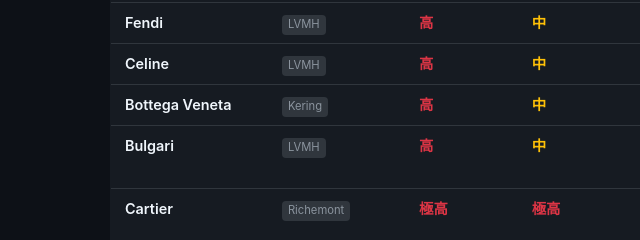
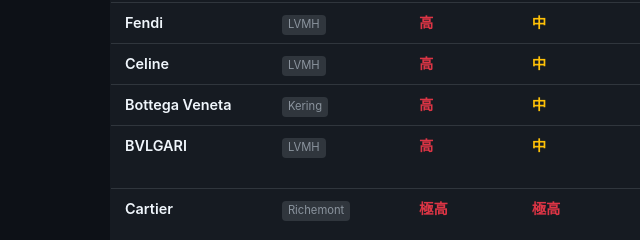
Before and after one commit to naokijodan/vero-sunglasses-guide, a plain HTML site: page sunglasses.html in a window 1280 px wide. Shown: the part 2039-2279 px from the top of the page, 0-640 px from the left. Drawn offline with Linux system fonts and the light colour scheme.

Commit message:
fix: Bulgari → BVLGARI（eBay検索キーワードに合わせた正式表記に修正）

```diff
--- a/sunglasses.html
+++ b/sunglasses.html
@@ -308,7 +308,7 @@
       </td>
     </tr>
     <tr>
-      <td class="brand-name">Bulgari</td>
+      <td class="brand-name">BVLGARI</td>
       <td><span class="group-tag">LVMH</span></td>
       <td class="risk-high">高</td>
       <td class="risk-mid">中</td>
```
Also changed, not shown: jewelry.html (+1 -1 lines), watches.html (+1 -1 lines).
